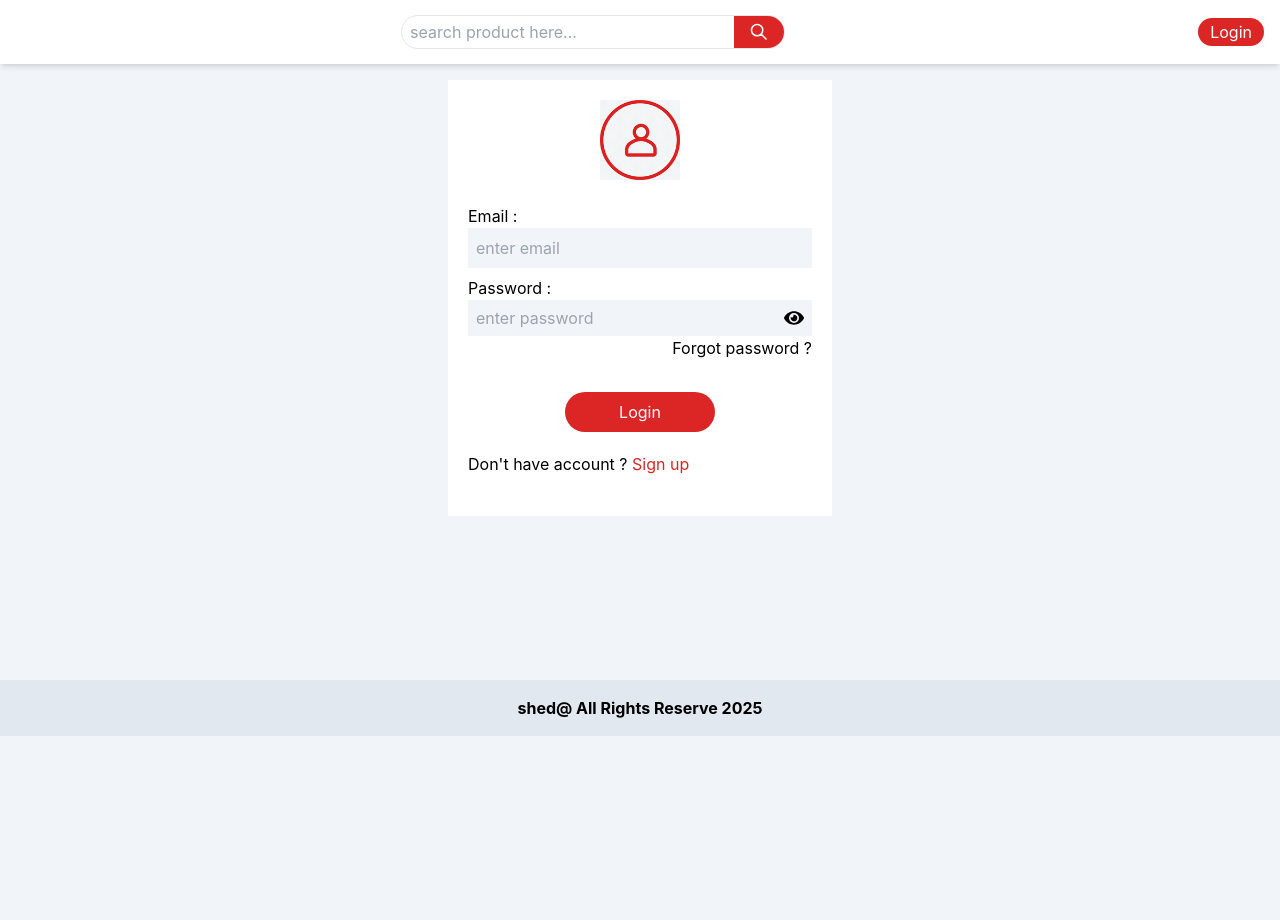
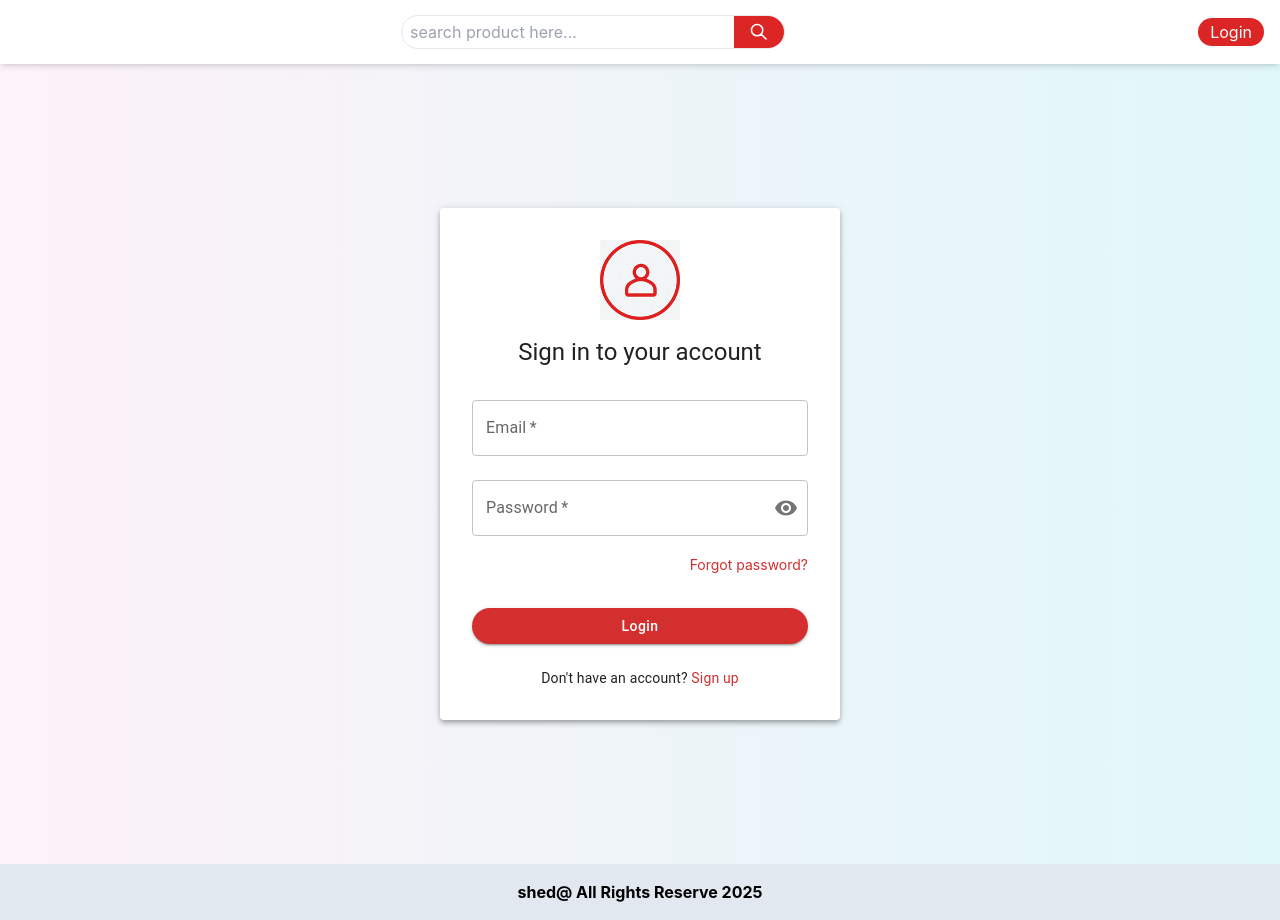
Before and after one commit to 12250084/My_Gardenshed, a React (Create React App) app in the folder Frontend/: page /login in a window 1280 px wide. Before the commit the page ends 800 px from the top, so only its background shows below. Built offline with nearby package versions, Linux system fonts and the light colour scheme; no server answers.

Commit message:
Update Login.js
new update

```diff
--- a/Frontend/src/pages/Login.js
+++ b/Frontend/src/pages/Login.js
@@ -1,125 +1,142 @@
-import React, { useContext, useState } from 'react'
-import loginIcons from '../assest/signin.gif'
-import { FaEye } from "react-icons/fa";
-import { FaEyeSlash } from "react-icons/fa";
+import React, { useContext, useState } from 'react';
+import {
+  Box,
+  Button,
+  IconButton,
+  InputAdornment,
+  Paper,
+  TextField,
+  Typography
+} from '@mui/material';
+
+import {
+  Visibility,
+  VisibilityOff
+} from '@mui/icons-material';
+
 import { Link, useNavigate } from 'react-router-dom';
 import SummaryApi from '../common';
 import { toast } from 'react-toastify';
 import Context from '../context';
+import loginIcons from '../assest/signin.gif';
 
 const Login = () => {
-    const [showPassword,setShowPassword] = useState(false)
-    const [data,setData] = useState({
-        email : "",
-        password : ""
-    })
-    const navigate = useNavigate()
-    const { fetchUserDetails, fetchUserAddToCart } = useContext(Context)
+  const [showPassword, setShowPassword] = useState(false);
+  const [data, setData] = useState({ email: '', password: '' });
+  const navigate = useNavigate();
+  const { fetchUserDetails, fetchUserAddToCart } = useContext(Context);
 
-    const handleOnChange = (e) =>{
-        const { name , value } = e.target
+  const handleOnChange = (e) => {
+    const { name, value } = e.target;
+    setData((prev) => ({ ...prev, [name]: value }));
+  };
 
-        setData((preve)=>{
-            return{
-                ...preve,
-                [name] : value
-            }
-        })
+  const handleSubmit = async (e) => {
+    e.preventDefault();
+    const dataResponse = await fetch(SummaryApi.signIn.url, {
+      method: SummaryApi.signIn.method,
+      credentials: 'include',
+      headers: {
+        'content-type': 'application/json'
+      },
+      body: JSON.stringify(data)
+    });
+
+    const dataApi = await dataResponse.json();
+
+    if (dataApi.success) {
+      toast.success(dataApi.message);
+      navigate('/');
+      fetchUserDetails();
+      fetchUserAddToCart();
     }
 
-
-    const handleSubmit = async(e) =>{
-        e.preventDefault()
-
-        const dataResponse = await fetch(SummaryApi.signIn.url,{
-            method : SummaryApi.signIn.method,
-            credentials : 'include',
-            headers : {
-                "content-type" : "application/json"
-            },
-            body : JSON.stringify(data)
-        })
-
-        const dataApi = await dataResponse.json()
-
-        if(dataApi.success){
-            toast.success(dataApi.message)
-            navigate('/')
-            fetchUserDetails()
-            fetchUserAddToCart()
-        }
-
-        if(dataApi.error){
-            toast.error(dataApi.message)
-        }
-
+    if (dataApi.error) {
+      toast.error(dataApi.message);
     }
-
-    console.log("data login",data)
+  };
 
   return (
-    <section id='login'>
-        <div className='mx-auto container p-4'>
+    <Box
+      id="login"
+      sx={{
+        display: 'flex',
+        justifyContent: 'center',
+        alignItems: 'center',
+        minHeight: '100vh',
+        background: 'linear-gradient(to right, #fdf2f8, #e0f7fa)',
+        px: 2,
+      }}
+    >
+      <Paper elevation={4} sx={{ p: 4, maxWidth: 400, width: '100%' }}>
+        <Box sx={{ display: 'flex', justifyContent: 'center', mb: 2 }}>
+          <img src={loginIcons} alt="Login Icon" style={{ width: 80, height: 80 }} />
+        </Box>
 
-            <div className='bg-white p-5 w-full max-w-sm mx-auto'>
-                    <div className='w-20 h-20 mx-auto'>
-                        <img src={loginIcons} alt='login icons'/>
-                    </div>
+        <Typography variant="h5" align="center" gutterBottom>
+          Sign in to your account
+        </Typography>
 
-                    <form className='pt-6 flex flex-col gap-2' onSubmit={handleSubmit}>
-                        <div className='grid'>
-                            <label>Email : </label>
-                            <div className='bg-slate-100 p-2'>
-                                <input
-                                    type='email'
-                                    placeholder='enter email'
-                                    name='email'
-                                    value={data.email}
-                                    onChange={handleOnChange}
-                                    className='w-full h-full outline-none bg-transparent'/>
-                            </div>
-                        </div>
+        <Box component="form" onSubmit={handleSubmit} noValidate sx={{ mt: 2 }}>
+          <TextField
+            fullWidth
+            label="Email"
+            name="email"
+            value={data.email}
+            onChange={handleOnChange}
+            variant="outlined"
+            margin="normal"
+            type="email"
+            required
+          />
 
-                        <div>
-                            <label>Password : </label>
-                            <div className='bg-slate-100 p-2 flex'>
-                                <input
-                                    type={showPassword ? "text" : "password"}
-                                    placeholder='enter password'
-                                    value={data.password}
-                                    name='password'
-                                    onChange={handleOnChange}
-                                    className='w-full h-full outline-none bg-transparent'/>
-                                <div className='cursor-pointer text-xl' onClick={()=>setShowPassword((preve)=>!preve)}>
-                                    <span>
-                                        {
-                                            showPassword ? (
-                                                <FaEyeSlash/>
-                                            )
-                                            :
-                                            (
-                                                <FaEye/>
-                                            )
-                                        }
-                                    </span>
-                                </div>
-                            </div>
-                            <Link to={'/forgot-password'} className='block w-fit ml-auto hover:underline hover:text-red-600'>
-                                Forgot password ?
-                            </Link>
-                        </div>
+          <TextField
+            fullWidth
+            label="Password"
+            name="password"
+            value={data.password}
+            onChange={handleOnChange}
+            variant="outlined"
+            margin="normal"
+            type={showPassword ? 'text' : 'password'}
+            required
+            InputProps={{
+              endAdornment: (
+                <InputAdornment position="end">
+                  <IconButton onClick={() => setShowPassword((prev) => !prev)} edge="end">
+                    {showPassword ? <VisibilityOff /> : <Visibility />}
+                  </IconButton>
+                </InputAdornment>
+              )
+            }}
+          />
 
-                        <button className='bg-red-600 hover:bg-red-700 text-white px-6 py-2 w-full max-w-[150px] rounded-full hover:scale-110 transition-all mx-auto block mt-6'>Login</button>
+          <Box sx={{ textAlign: 'right', mt: 1 }}>
+            <Link to="/forgot-password" style={{ fontSize: 14, color: '#d32f2f' }}>
+              Forgot password?
+            </Link>
+          </Box>
 
-                    </form>
+          <Button
+            type="submit"
+            fullWidth
+            variant="contained"
+            color="error"
+            sx={{ mt: 4, borderRadius: 5, textTransform: 'none' }}
+          >
+            Login
+          </Button>
+        </Box>
 
-                    <p className='my-5'>Don't have account ? <Link to={"/sign-up"} className=' text-red-600 hover:text-red-700 hover:underline'>Sign up</Link></p>
-            </div>
+        <Typography variant="body2" align="center" sx={{ mt: 3 }}>
+          Don't have an account?{' '}
+          <Link to="/sign-up" style={{ color: '#d32f2f', textDecoration: 'none' }}>
+            Sign up
+          </Link>
+        </Typography>
+      </Paper>
+    </Box>
+  );
+};
 
-
-        </div>
-    </section>
-  )
-}
-
-export default Login
+export default Login;
```
